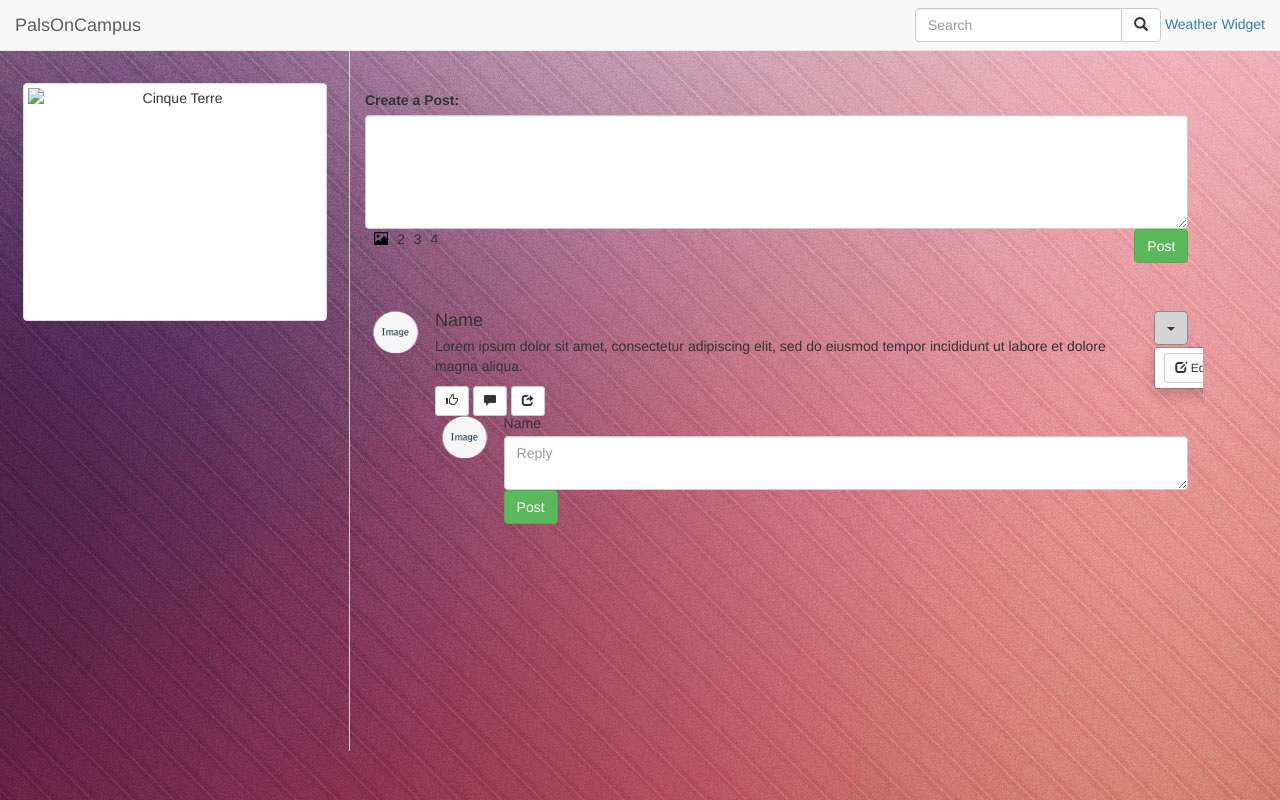
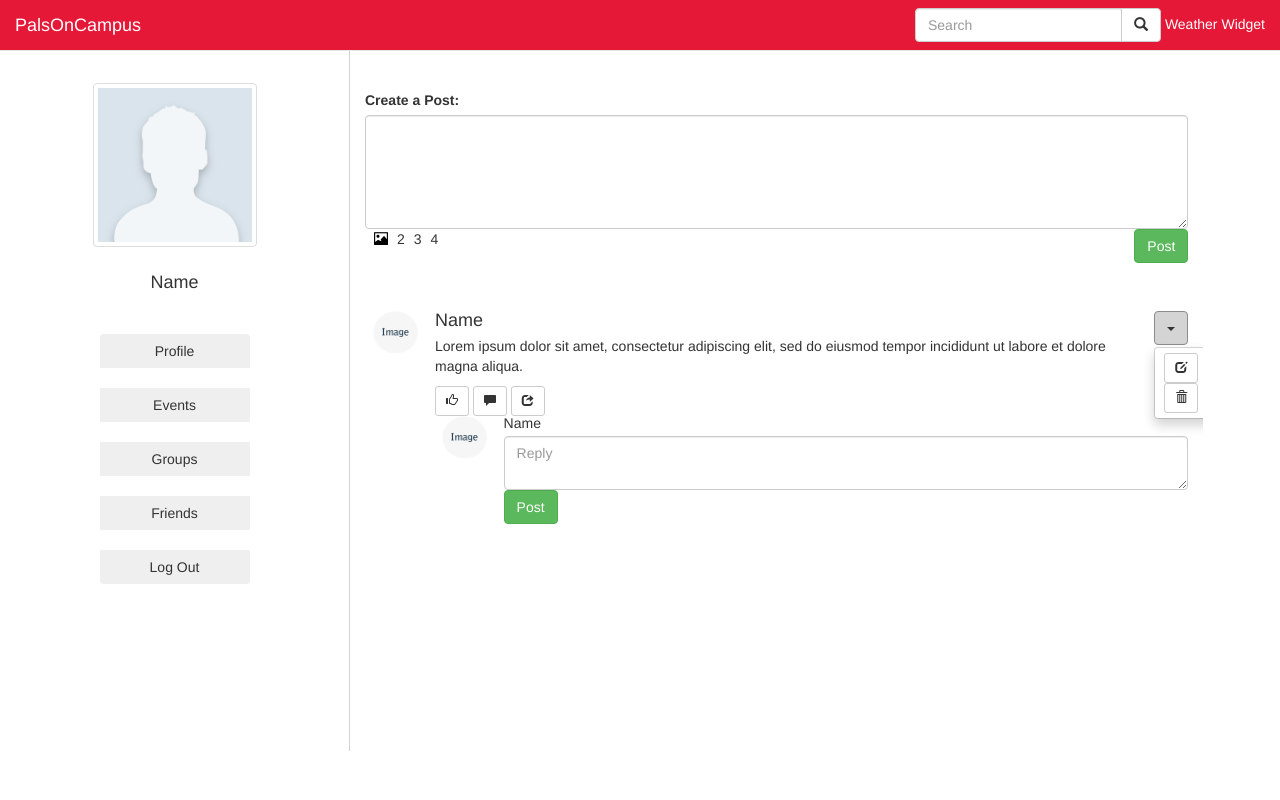
Before and after one commit to mmail002/palsoncampus, a Flask app: template templates/wall.html in a window 1280 px wide, after a click that opens the changed part. Run offline with Flask 2, Linux system fonts and the light colour scheme; the template is opened without the code that fills it, so the values that code supplies are empty; parts of the project's set-up code (start-up, migrations or seed data) failed here and were passed over; some libraries are stand-ins or nearby versions.

Commit message:
changed the nav bar color, added tooltio on dropdown

```diff
--- a/static/style.css
+++ b/static/style.css
@@ -63,7 +63,10 @@ h3{
 }
 /*Wall*/
 body.wall_body{
-	background-color:white;
+    background-color:white;
+}
+#nav_bar{
+    background-color: #e51837;
 }
 #left_bar{
     margin-top:4%;
@@ -101,3 +104,12 @@ li{
     float:left;
     margin-left:9px;
 }
+.overlay{
+  position: absolute;
+  top: 0;
+  left: 0;
+  width: 100%;
+  height: 100%;
+  z-index: 10;
+  background-color: rgba(0,0,0,0.5); /*dim the background*/
+}
--- /dev/null
+++ b/static/wall_style.css
@@ -0,0 +1,52 @@
+/*Wall*/
+body.wall_body{
+    background-color:white;
+}
+#nav_bar{
+    background-color: #e51837;
+}
+#left_bar{
+    margin-top:4%;
+    height: 50em;
+    width:25em;
+    border-right:1px solid lightgrey;
+}
+#post_button{
+    float:right;
+}
+
+#user{
+    margin-top:10%;
+}
+#main_view{
+    margin-top:7%;
+}
+#post_view{
+    margin-top: 10%;
+}
+/*#right{
+    width:20%;
+}
+*/
+.dropdown-menu {
+    max-width: 10px;
+}
+ul {
+    list-style-type: none;
+    margin: 0;
+    padding: 0;
+}
+li{
+    display: inline;
+    float:left;
+    margin-left:9px;
+}
+.overlay{
+  position: absolute;
+  top: 0;
+  left: 0;
+  width: 100%;
+  height: 100%;
+  z-index: 10;
+  background-color: rgba(0,0,0,0.5); /*dim the background*/
+}
--- a/templates/wall.html
+++ b/templates/wall.html
@@ -3,16 +3,15 @@
 <head>
     <meta charset="utf-8">
     <meta name="viewport" content="width=device-width, initial-scale=1">
-    <link rel="stylesheet" type="text/css" href="/static/style.css"/>
+    <link rel="stylesheet" type="text/css" href="/static/wall_style.css"/>
     <link href="https://fonts.googleapis.com/css?family=Roboto" rel="stylesheet">
     <link href="https://fonts.googleapis.com/css?family=Indie+Flower" rel="stylesheet">
     <link rel="stylesheet" href="https://maxcdn.bootstrapcdn.com/bootstrap/3.3.7/css/bootstrap.min.css">
     <script src="https://ajax.googleapis.com/ajax/libs/jquery/3.2.0/jquery.min.js"></script>
     <script src="https://maxcdn.bootstrapcdn.com/bootstrap/3.3.7/js/bootstrap.min.js"></script>
-    <script src="https://ajax.googleapis.com/ajax/libs/jquery/3.2.0/jquery.min.js"></script>
 </head>
 <body class="wall_body">
-    <nav class="navbar navbar-default navbar-fixed-top">
+    <nav style="background-color: #e51837;"class="navbar navbar-default navbar-fixed-top">
         <div class="container-fluid">
             <div class="navbar-header">
                 <button type="button" class="navbar-toggle" data-toggle="collapse" data-target="#myNavbar">
@@ -20,7 +19,7 @@
                 <span class="icon-bar"></span>
                 <span class="icon-bar"></span>
                 </button>
-             <a href="#" class="navbar-brand">PalsOnCampus</a>
+             <a style="color:white;" href="#" class="navbar-brand">PalsOnCampus</a>
             </div>
         <div class="collapse navbar-collapse" id="myNavbar">
             <ul class="nav navbar-nav navbar-right">
@@ -34,7 +33,7 @@
                         </button>
                     </div>
                     </div>
-                    <a hraf="#">Weather Widget</a>
+                    <a style="color:white;" href="#">Weather Widget</a>
                     </form>
                 </li>
           </ul>
@@ -43,7 +42,24 @@
     <div class="container-fluid">
         <div class="row">
             <div id="left_bar" class="col-md-4 text-center">
-                <img id="user" src="" class="img-thumbnail" alt="Cinque Terre" width="304" height="236">
+                <img id="user" src="/static/img/user.png" class="img-thumbnail" alt="Cinque Terre" width="164" height="100">
+                <div style="margin-top:8%;" id="user_name">
+                    <h4>Name</h4>
+                </div>
+
+                <div style="margin-top:10%; width:150px;" class="btn-group-vertical">
+                    <button width=300 id="profile_button" type="button" class="btn">Profile</button>
+                    <br>
+                    <button id="events_button" type="button" class="btn">Events</button>
+                    <br>
+                    <button id="groups_button" type="button" class="btn">Groups</button>
+                    <br>
+                    <button id="friends_button" type="button" class="btn">Friends</button>
+                    <br>
+                    <button id="friends_button" type="button" class="btn">Log Out</button>
+                </div>
+
+
             </div>
             <div id="main_view" class="media col-md-8">
                 <div class="form-group">
@@ -91,13 +107,12 @@
                             <span class="caret"></span></button>
                             <ul class="dropdown-menu">
                                 <li>
-                                    <button type="button" class="btn btn-default btn-sm">
-                                      <span class="glyphicon glyphicon-edit"></span> Edit
+                                    <button type="button" data-toggle="tooltip" title="Edit" class="btn btn-default btn-sm">
+                                      <span class="glyphicon glyphicon-edit"></span>
                                     </button>
-                                </li>
-                                <li>
-                                    <button type="button" class="btn btn-default btn-sm">
-                                      <span class="glyphicon glyphicon-trash"></span> Delete
+      			            <br>
+                                    <button type="button" data-toggle="tooltip" title="Delete" class="btn btn-default btn-sm">
+                                      <span class="glyphicon glyphicon-trash"></span>
                                     </button>
                                 </li>
                             </ul>
@@ -126,9 +141,6 @@
               $("#comment_box").toggle();
            });
         });
-
-
     </script>
-
 </body>
 </html>
```
Also changed, not shown: app.yaml (line endings or trailing spaces), static/img/user.png (added), 1 other file.
